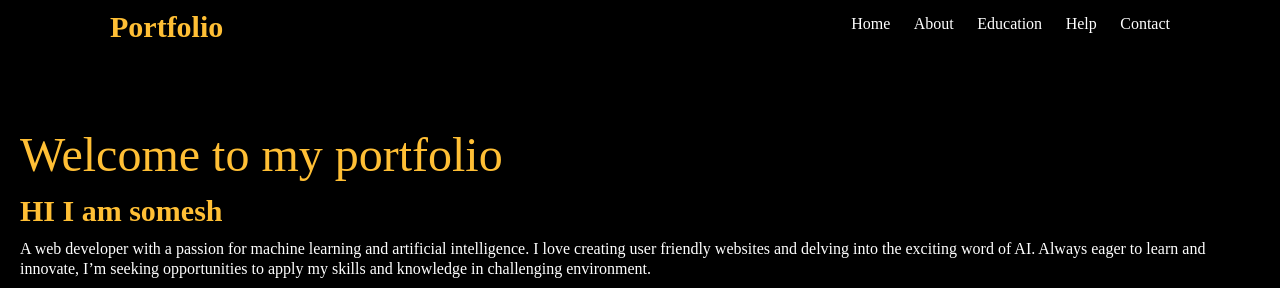
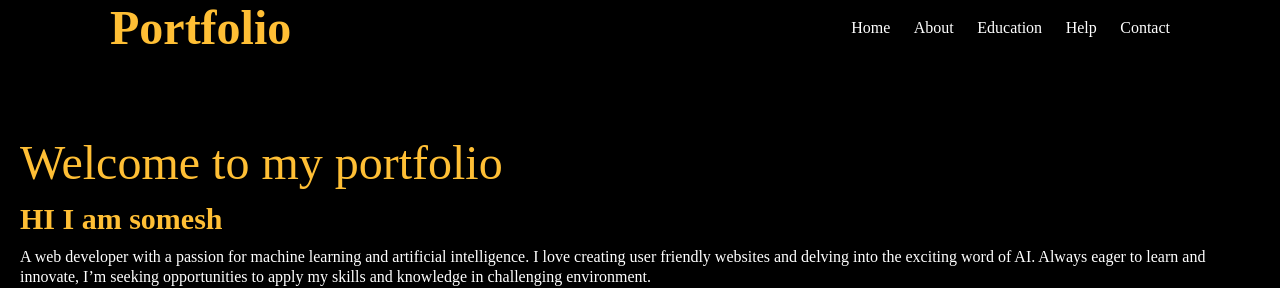
Before and after one commit to KHANDOLKAR-SOMESH/myportfolio, a plain HTML site: page index.html in a window 1280 px wide. Shown: the top 288 px of the page. Drawn offline with Linux system fonts and the light colour scheme.

Commit message:
Update index.html

```diff
--- a/index.html
+++ b/index.html
@@ -11,7 +11,7 @@
 
 <body>
     <div class="container-nav">
-        <div class="logo"><span class="highlight">Portfolio</span></div>
+        <div class="logo"><span class="highlight adj ">Portfolio</span></div>
         <nav>
             <a href="#">Home</a>
             <a href="#">About</a>
```
